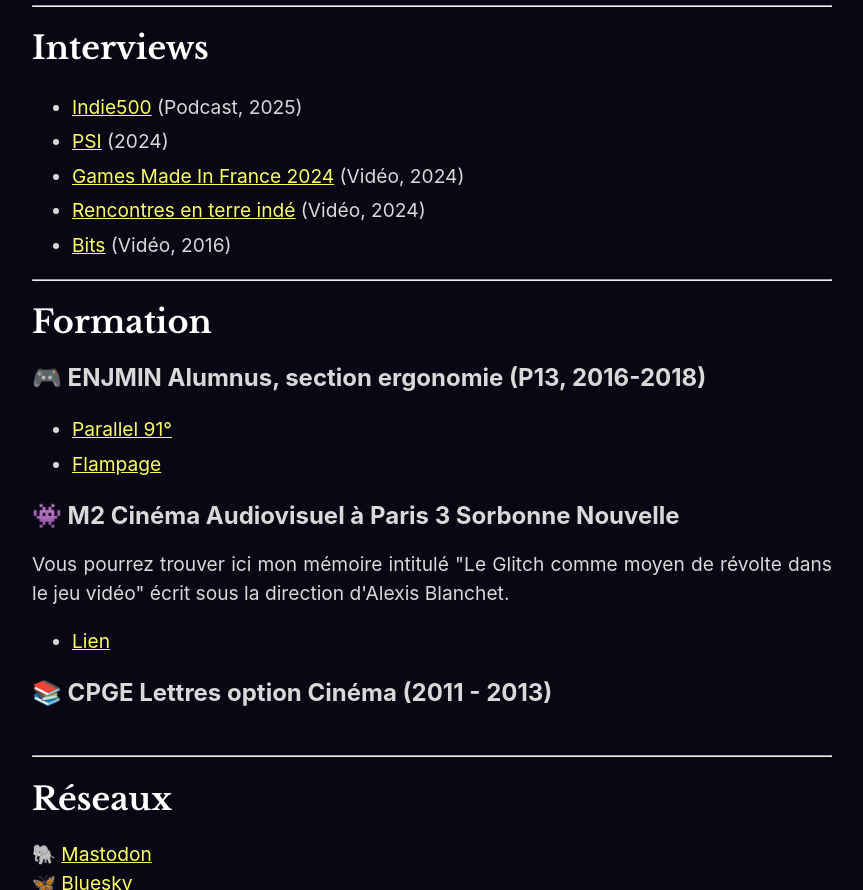
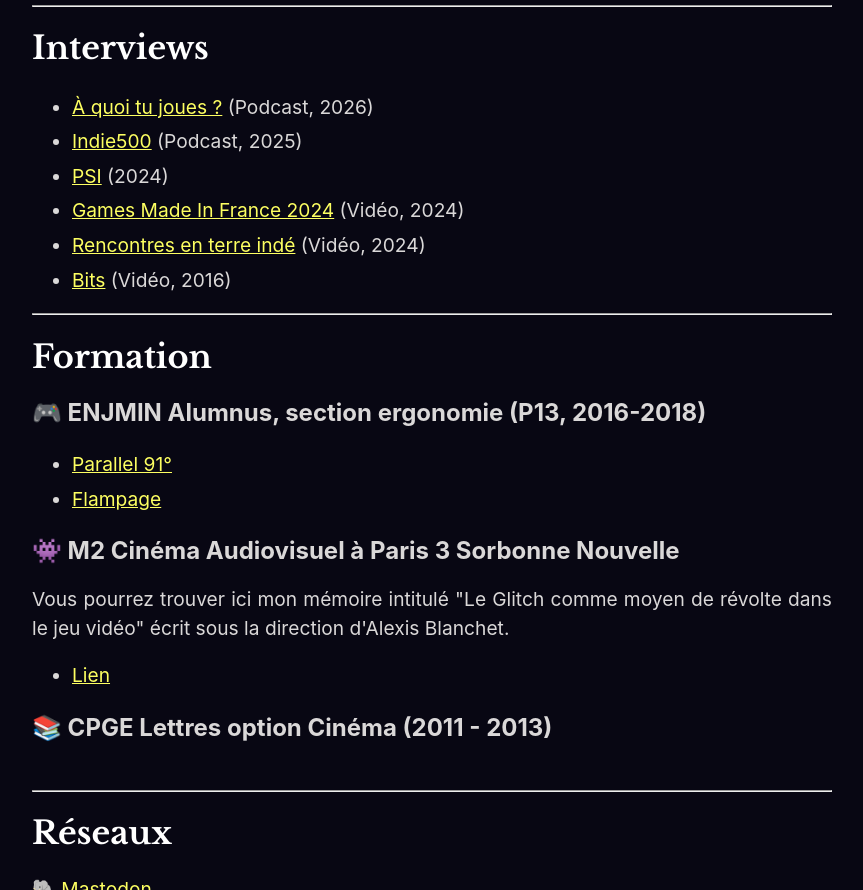
Before and after one commit to tabasscore/blog, an Eleventy site: page content/about/me.md in a window 1280 px wide. Shown: the part 1073-1963 px from the top of the page, without its empty margins (80-943 px from the left). Built offline with nearby package versions, Linux system fonts and the light colour scheme; Eleventy itself is replaced by a stand-in of ours; files that its build step writes are made by us from their sources; files whose address does not match are found by name.

Commit message:
Added A quoi tu joues dans les itv

```diff
--- a/content/about/me.md
+++ b/content/about/me.md
@@ -28,6 +28,7 @@ Aujourd'hui, j'ai donc une approche **rationnelle et technique** de l'art du *ga
 <hr class="solid">
 
 # Interviews
+- <a href="https://pod.link/PQTJ/episode/NTk4YWE1ZDgtNjNmNC00N2IxLWFjYzktMjJkOWY5OTg3ZmY1" target="_blank" >À quoi tu joues ?</a> (Podcast, 2026)
 - <a href="https://indie500.lepodcast.fr/jump-the-track-le-visual-novel-qui-croise-le-pachinko-slash-indie-500" target="_blank" >Indie500</a> (Podcast, 2025)
 - <a href="https://playstationinside.fr/conversation-interview-antonin-demeilliez-narrative-designer-baladins" target="_blank">PSI</a> (2024)
 - <a href="https://www.youtube.com/watch?v=DFAFH3VBrew" target="_blank">Games Made In France 2024</a> (Vidéo, 2024)
```
